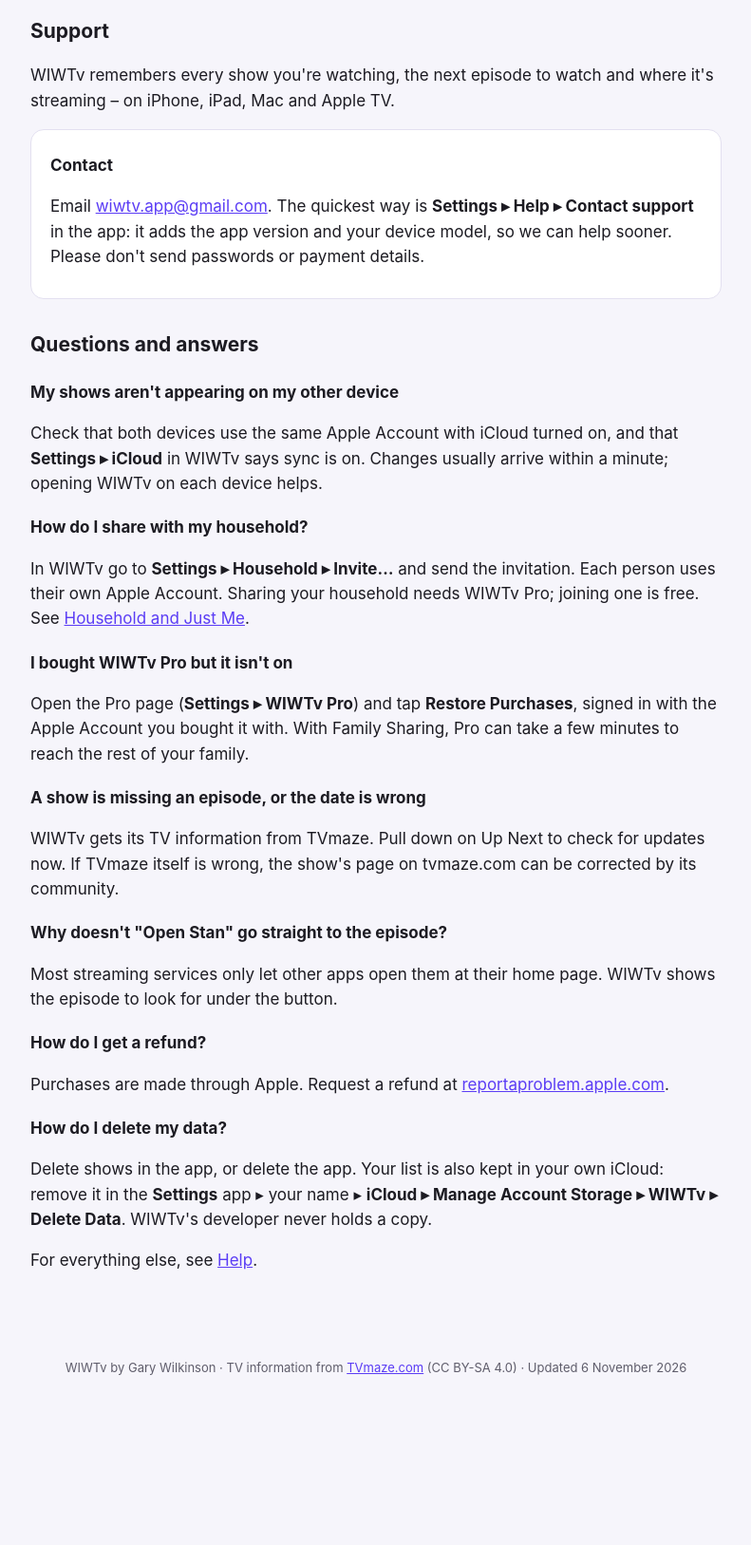
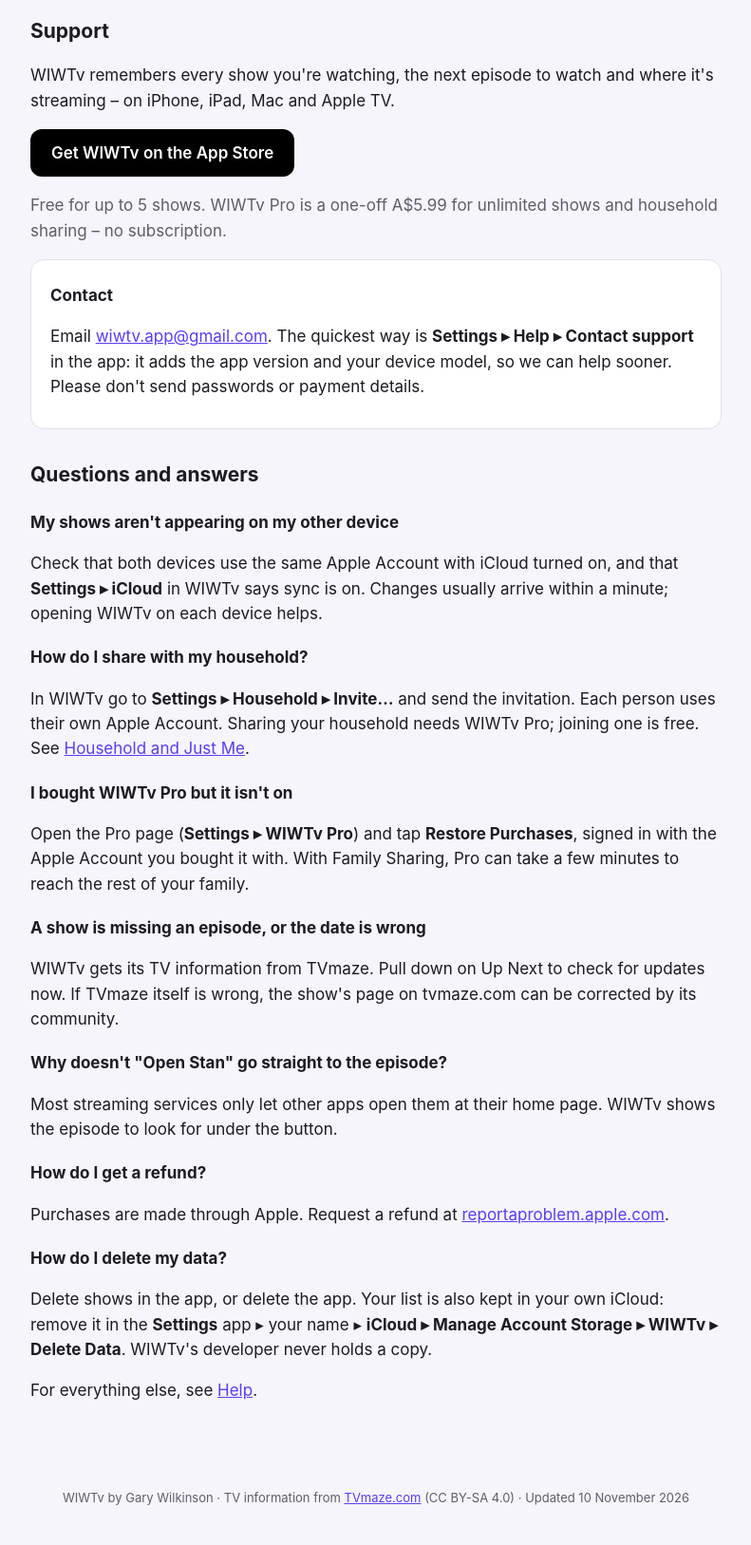
Before and after one commit to GaryAW/wiwtv-support, a plain HTML site: page index.html in a window 1280 px wide. Shown: the part 180-1807 px from the top of the page at 95% size, without its empty margins (244-1035 px from the left). Before the commit the page ends 1670 px from the top, so only its background shows below. Drawn offline with Linux system fonts and the light colour scheme.

Commit message:
Update WIWTv support site

```diff
--- a/index.html
+++ b/index.html
@@ -5,6 +5,7 @@
 <meta name="viewport" content="width=device-width, initial-scale=1">
 <title>WIWTv Support</title>
 <meta name="description" content="WIWTv – What I'm Watching TV. Remembers every show you're watching, the next episode, and where it's streaming.">
+<meta name="apple-itunes-app" content="app-id=6831443222">
 <link rel="stylesheet" href="site.css">
 </head>
 <body>
@@ -15,6 +16,8 @@
 <main class="wrap">
 <h2>Support</h2>
 <p>WIWTv remembers every show you're watching, the next episode to watch and where it's streaming – on iPhone, iPad, Mac and Apple TV.</p>
+<p><a class="get-app" href="https://apps.apple.com/app/id6831443222">Get WIWTv on the App Store</a></p>
+<p class="muted">Free for up to 5 shows. WIWTv Pro is a one-off A$5.99 for unlimited shows and household sharing – no subscription.</p>
 <div class="card">
 <h3>Contact</h3>
 <p>Email <a href="mailto:wiwtv.app@gmail.com?subject=WIWTv%20support">wiwtv.app@gmail.com</a>. The quickest way is <b>Settings ▸ Help ▸ Contact support</b> in the app: it adds the app version and your device model, so we can help sooner. Please don't send passwords or payment details.</p>
@@ -45,6 +48,6 @@
 
 <p>For everything else, see <a href="help.html">Help</a>.</p>
 </main>
-<footer>WIWTv by Gary Wilkinson · TV information from <a href="https://www.tvmaze.com/">TVmaze.com</a> (CC BY-SA 4.0) · Updated 6 November 2026</footer>
+<footer>WIWTv by Gary Wilkinson · TV information from <a href="https://www.tvmaze.com/">TVmaze.com</a> (CC BY-SA 4.0) · Updated 10 November 2026</footer>
 </body>
 </html>
--- a/site.css
+++ b/site.css
@@ -28,3 +28,7 @@ a { color: var(--accent); }
 @media (max-width: 560px) { .toc { columns: 1; } }
 footer { color: var(--muted); font-size: 13px; text-align: center; padding: 24px 16px 40px; }
 .muted { color: var(--muted); }
+
+.get-app{display:inline-block;background:#000;color:#fff;text-decoration:none;font-weight:600;
+padding:12px 22px;border-radius:12px;font-size:17px}
+.get-app:hover{background:#333}
```
Also changed, not shown: help.html (+2 -1 lines), privacy.html (+3 -2 lines).
